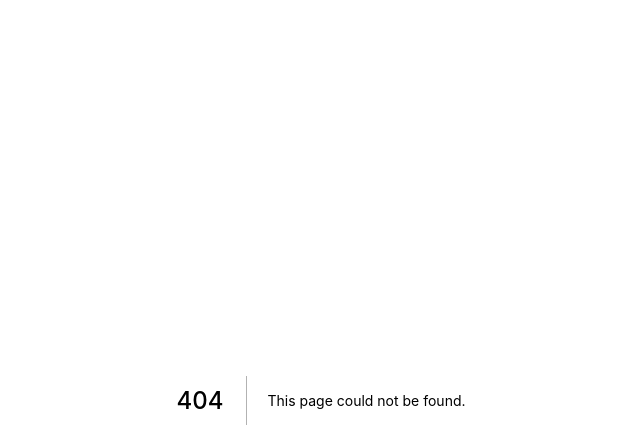
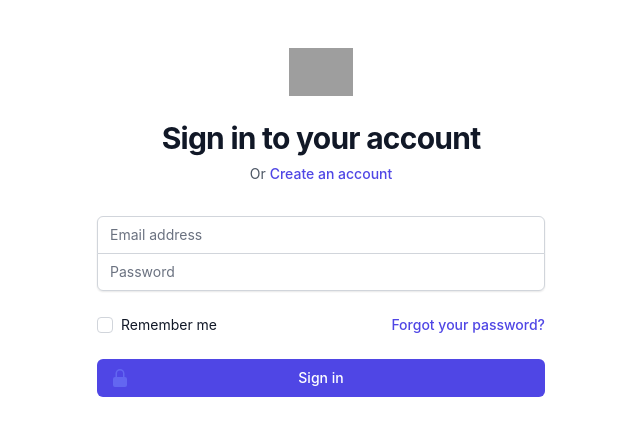
Before and after one commit to mahmudk313/phoenix-commercial-app, a Next.js app: page /auth/login in a window 1280 px wide. Before the commit this address had no page. Shown: the top 448 px of the page, without its empty margins (319-959 px from the left). Built offline with nearby package versions, Linux system fonts and the light colour scheme; grey boxes are pictures that could not be loaded.

Commit message:
Refactor login and register pages

```diff
--- /dev/null
+++ b/pages/auth/login.tsx
@@ -0,0 +1,35 @@
+import { NextPage } from "next";
+import React from "react";
+import LoginForm from "../../app/forms/auth/loginForm";
+
+const LogIn : NextPage = () => {
+    return(
+        <>
+            <div className="flex min-h-full items-center justify-center py-12 px-4 sm:px-6 lg:px-8">
+                <div className="w-full max-w-md space-y-8">
+                    <div>
+                        <img
+                        className="mx-auto h-12 w-auto"
+                        src="https://tailwindui.com/img/logos/mark.svg?color=indigo&shade=600"
+                        alt="Your Company"
+                        />
+                        <h2 className="mt-6 text-center text-3xl font-bold tracking-tight text-gray-900">
+                            Sign in to your account
+                        </h2>
+                        <p className="mt-2 text-center text-sm text-gray-600">
+                            Or{' '}
+                            <a href="#" className="font-medium text-indigo-600 hover:text-indigo-500">
+                                Create an account
+                            </a>
+                        </p>
+                    </div>
+
+                    <LoginForm />
+
+                </div>
+            </div>
+        </>
+    )
+}
+
+export default LogIn;
--- /dev/null
+++ b/pages/auth/register.tsx
@@ -0,0 +1,17 @@
+import { NextPage } from 'next';
+import RegisterForm from '../../app/forms/auth/registerForm';
+
+const Register : NextPage = () => {
+
+  return(
+    <div className="h-screen flex justify-center items-center bg-violet-200">
+      <div className="md:col-span-2">
+
+        <RegisterForm />
+
+      </div>
+    </div>
+  )
+}
+
+export default Register;
--- a/pages/auth/signIn/index.tsx
+++ /dev/null
@@ -1,14 +0,0 @@
-import { NextPage } from "next";
-import LogIn from "../../../app/components/auth/login";
-
-
-
-const SignIn : NextPage = () => {
-    return(
-        <>
-            <LogIn />
-        </>
-    )
-}
-
-export default SignIn;
--- a/pages/auth/signUp/index.tsx
+++ /dev/null
@@ -1,10 +0,0 @@
-import { NextPage } from "next";
-import Register from "../../../app/components/auth/register";
-
-const SignUp: NextPage = () => {
-    return(
-        <Register />
-    )
-}
-
-export default SignUp;
```
